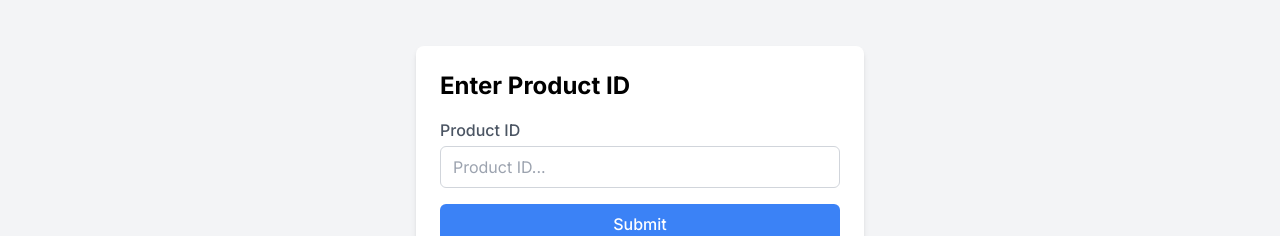
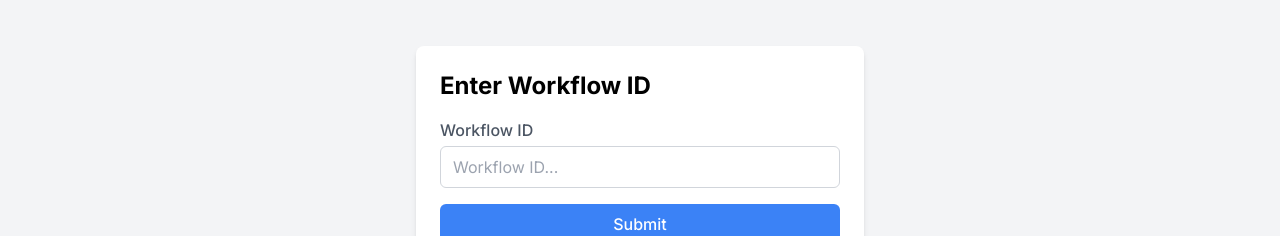
Before and after one commit to Robbie-donoghue/next-case, a Next.js app: page / in a window 1280 px wide. Shown: the part 303-539 px from the top of the page. Built offline with nearby package versions, Linux system fonts and the light colour scheme; no server answers.

Commit message:
productId changed to workflowId

```diff
--- a/app/components/ProductIdForm.jsx
+++ b/app/components/WorkflowIdForm.jsx
@@ -2,7 +2,7 @@
 import SubmitButton from "./SubmitButton";
 import { useForm } from "react-hook-form";
 
-const ProductIdForm = () => {
+const WorkflowIdForm = () => {
   //set with empty string initally
   const {
     register,
@@ -16,40 +16,42 @@ const ProductIdForm = () => {
   return (
     <div className="flex justify-center items-center h-screen bg-gray-100">
       <div className="bg-white shadow-md rounded-lg p-6 w-full max-w-md">
-        <h1 className="text-2xl font-bold mb-4">Enter Product ID</h1>
+        <h1 className="text-2xl font-bold mb-4">Enter Workflow ID</h1>
         <form onSubmit={handleSubmit(onSubmit)} className="space-y-4">
           <div>
             <label
-              htmlFor="productId"
+              htmlFor="workflowId"
               className="block font-medium text-gray-600 mb-1"
             >
-              Product ID
+              Workflow ID
             </label>
             <input //regex pattern for only numbers, error messages
-              {...register("productId", {
-                required: "Vaild Product ID is required",
+              {...register("workflowId", {
+                required: "Vaild Workflow ID is required",
                 pattern: {
                   value: /^[0-9]*$/,
-                  message: "ProductID must be a number",
+                  message: "Workflow must be a number",
                 },
                 minLength: {
                   value: 1,
-                  message: "ProductID must be a number between 1-4 characters",
+                  message:
+                    "Workflow ID must be a number between 1-4 characters",
                 },
                 maxLength: {
                   value: 4,
-                  message: "ProductID must be a number between 1-4 characters",
+                  message:
+                    "Workflow ID must be a number between 1-4 characters",
                 },
               })}
-              type="productId"
-              id="productId"
-              name="productId"
-              placeholder="Product ID..."
+              type="workflowId"
+              id="workflowId"
+              name="workflowId"
+              placeholder="Workflow ID..."
               className="border-gray-300 border rounded-md px-3 py-2 w-full focus:outline-none focus:ring-blue-500 focus:border-blue-500"
             />
 
-            {errors.productId && (
-              <div className="text-red-500">{errors.productId.message}</div>
+            {errors.workflowId && (
+              <div className="text-red-500">{errors.workflowId.message}</div>
             )}
           </div>
           <div className="flex justify-end">
@@ -61,4 +63,4 @@ const ProductIdForm = () => {
   );
 };
 
-export default ProductIdForm;
+export default WorkflowIdForm;
--- a/app/page.js
+++ b/app/page.js
@@ -1,11 +1,10 @@
-import Image from "next/image";
-import { GetProductInfo } from "./actions";
-import ProductIdForm from "./components/ProductIdForm";
+import { GetProductInfo } from "./route";
+import WorkflowIdForm from "./components/WorkflowIdForm";
 export default function Home() {
   return (
     <main>
       <div>
-        <ProductIdForm />
+        <WorkflowIdForm />
       </div>
     </main>
   );
```
Also changed, not shown: app/route.js (renamed from app/actions.jsx).
